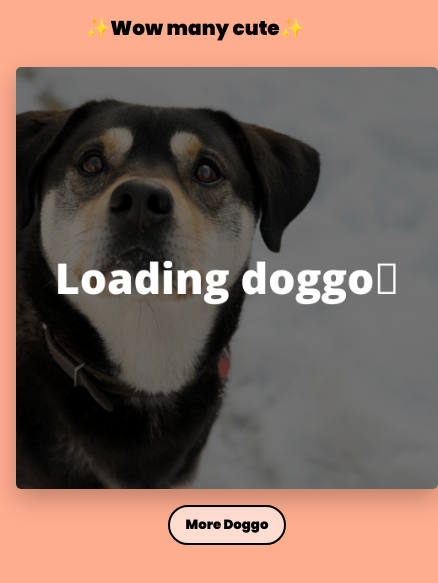
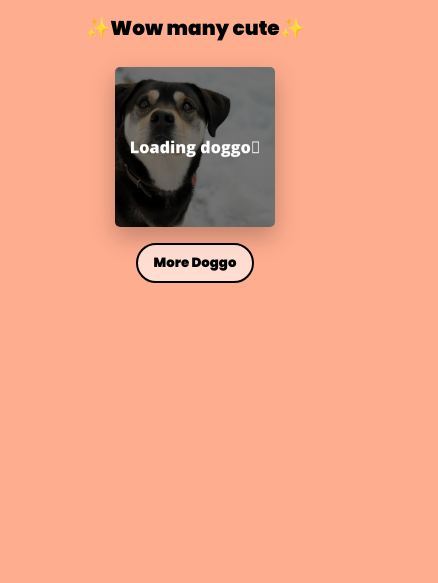
Before and after one commit to Programmer005/cute-doggo, a plain HTML site: page index.html in a window 390 px wide. Shown: the part 59-642 px from the top of the page, 438 px wide, since content can reach past the window. Drawn offline with Linux system fonts and the light colour scheme; no server answers.

Commit message:
Update style.css

```diff
--- a/style.css
+++ b/style.css
@@ -44,3 +44,10 @@ main {
   outline: none;
   cursor: pointer;
 }
+
+
+@media all and (max-width: 600px) {
+  .doggo-img {
+    height: 10rem;
+  }
+}
```
